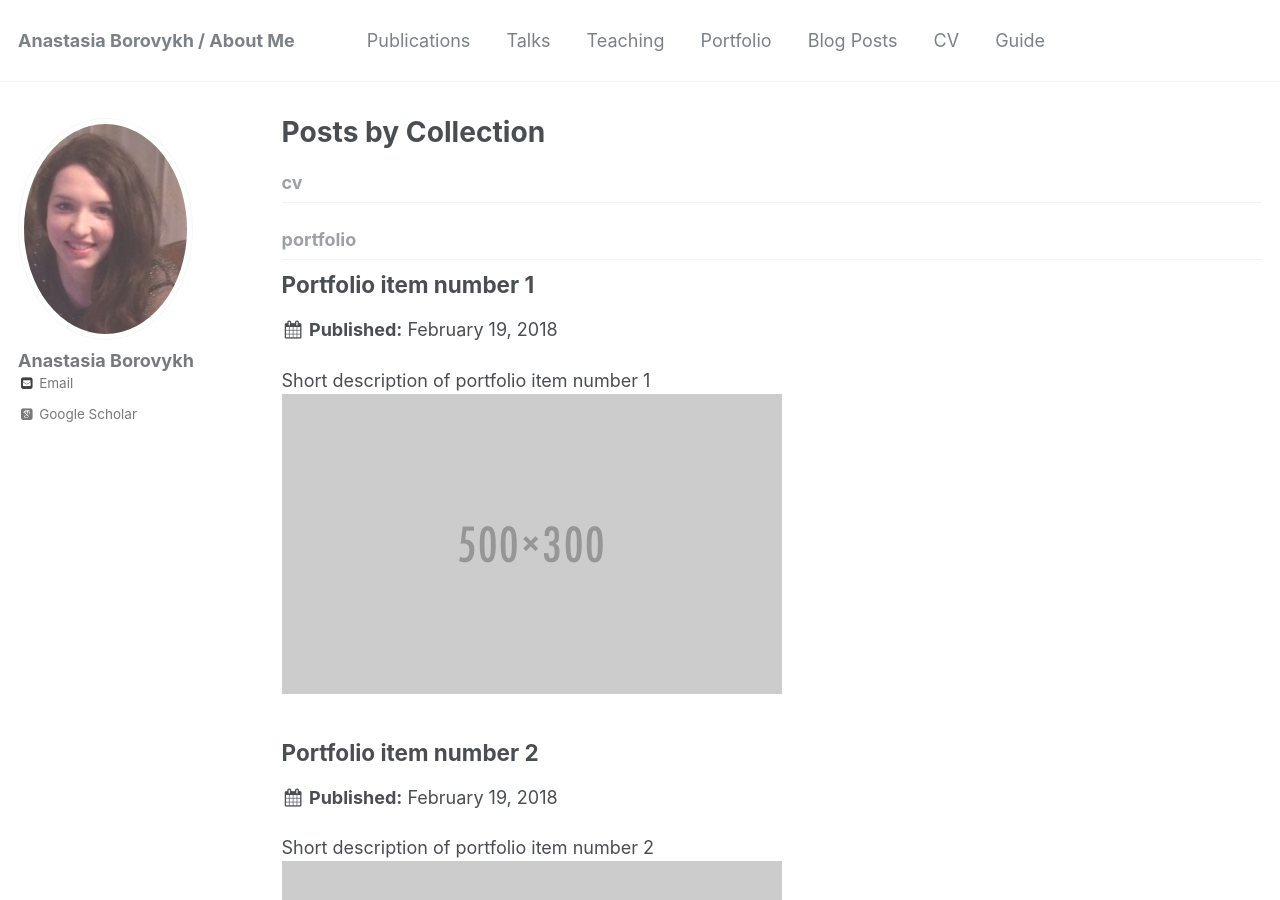
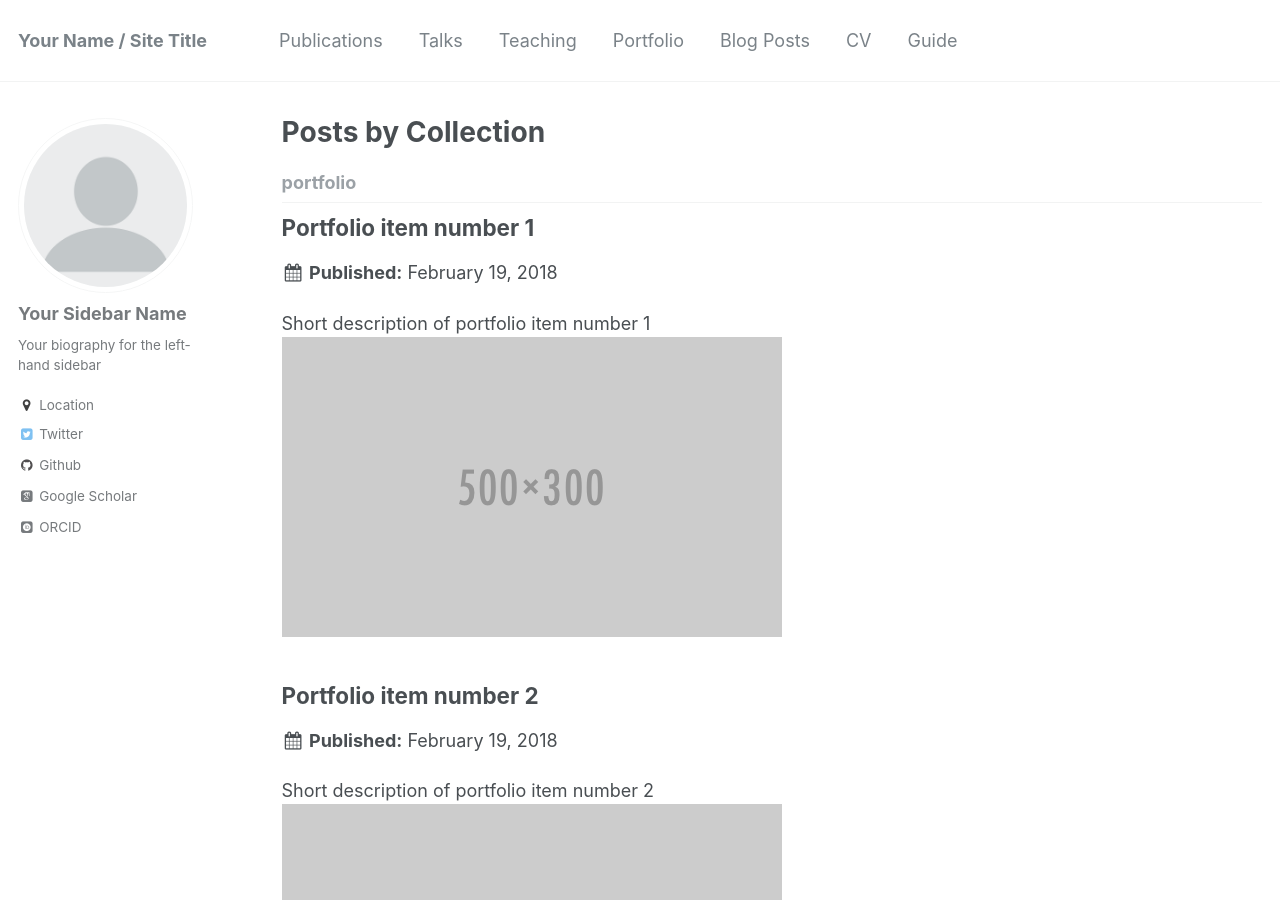
Before and after one commit to aib93/aib93.github.io, a Jekyll site: the page built from _pages/collection-archive.html, in a window 1280 px wide and 900 px high. Built offline with Jekyll 4.4.1, drawn with Linux system fonts in a browser that asks for light colours; some web fonts are replaced; some of the changed text lies outside the part shown.

Commit message:
Initial commit

```diff
--- a/_config.yml
+++ b/_config.yml
@@ -7,13 +7,13 @@
 
 # Site Settings
 locale                   : "en-US"
-title                    : "Anastasia Borovykh / About Me"
+title                    : "Your Name / Site Title"
 title_separator          : "-"
-name                     : &name "Anastasia Borovykh"
-description              : &description ""
-url                      : https://aib93.github.io # the base hostname & protocol for your site e.g. "https://mmistakes.github.io"
-baseurl                  : ""
-repository               :
+name                     : &name "Your Name"
+description              : &description "personal description"
+url                      : https://academicpages.github.io # the base hostname & protocol for your site e.g. "https://mmistakes.github.io"
+baseurl                  : "" # the subpath of your site, e.g. "/blog"
+repository               : "academicpages/academicpages.github.io"
 teaser                   :  # filename of teaser fallback teaser image placed in /images/, .e.g. "500x300.png"
 breadcrumbs              : false # true, false (default)
 words_per_minute         : 160
@@ -55,7 +55,7 @@ yandex_site_verification :
 
 # Social Sharing
 twitter:
-  username               : #&twitter
+  username               : &twitter
 facebook:
   username               :
   app_id                 :
@@ -78,13 +78,13 @@ analytics:
 
 # Site Author
 author:
-  name             : "Anastasia Borovykh"
-  avatar           : "foto.png"
-  bio              : #PhD Student at the Univerity of Bologna"
-  location         : #"Location"
+  name             : "Your Sidebar Name"
+  avatar           : "profile.png"
+  bio              : "Your biography for the left-hand sidebar"
+  location         : "Location"
   employer         :
-  googlescholar    : "https://scholar.google.it/citations?user=6y1FmgQAAAAJ&hl=it&oi=ao"
-  email            : "borovykh_a@hotmail.com"
+  googlescholar    : "http://yourfullgooglescholarurl.com"
+  email            :
   uri              :
   bitbucket        :
   codepen          :
@@ -92,19 +92,19 @@ author:
   flickr           :
   facebook         :
   foursquare       :
-  github           :
+  github           : "academicpages"
   google_plus      :
   keybase          :
   instagram        :
   lastfm           :
   linkedin         :
-  orcid            :
+  orcid            : "http://orcid.org/yourorcidurl"
   pinterest        :
   soundcloud       :
-  stackoverflow    :
+  stackoverflow    : # http://stackoverflow.com/users/123456/username
   steam            :
   tumblr           :
-  twitter          :
+  twitter          : "replacethistwitterhandle"
   vine             :
   weibo            :
   xing             :
@@ -181,9 +181,6 @@ collections:
   talks:
     output: true
     permalink: /:collection/:path/
-  cv:
-    output: true
-    permalink: /:collection/:path/
 
 
 # Defaults
@@ -241,15 +238,6 @@ defaults:
       layout: talk
       author_profile: true
       share: true
-  # _cv
-  - scope:
-      path: ""
-      type: cv
-    values:
-      layout: single
-      author_profile: true
-      share: true
-      comments: true
 
 # Sass/SCSS
 sass:
```
